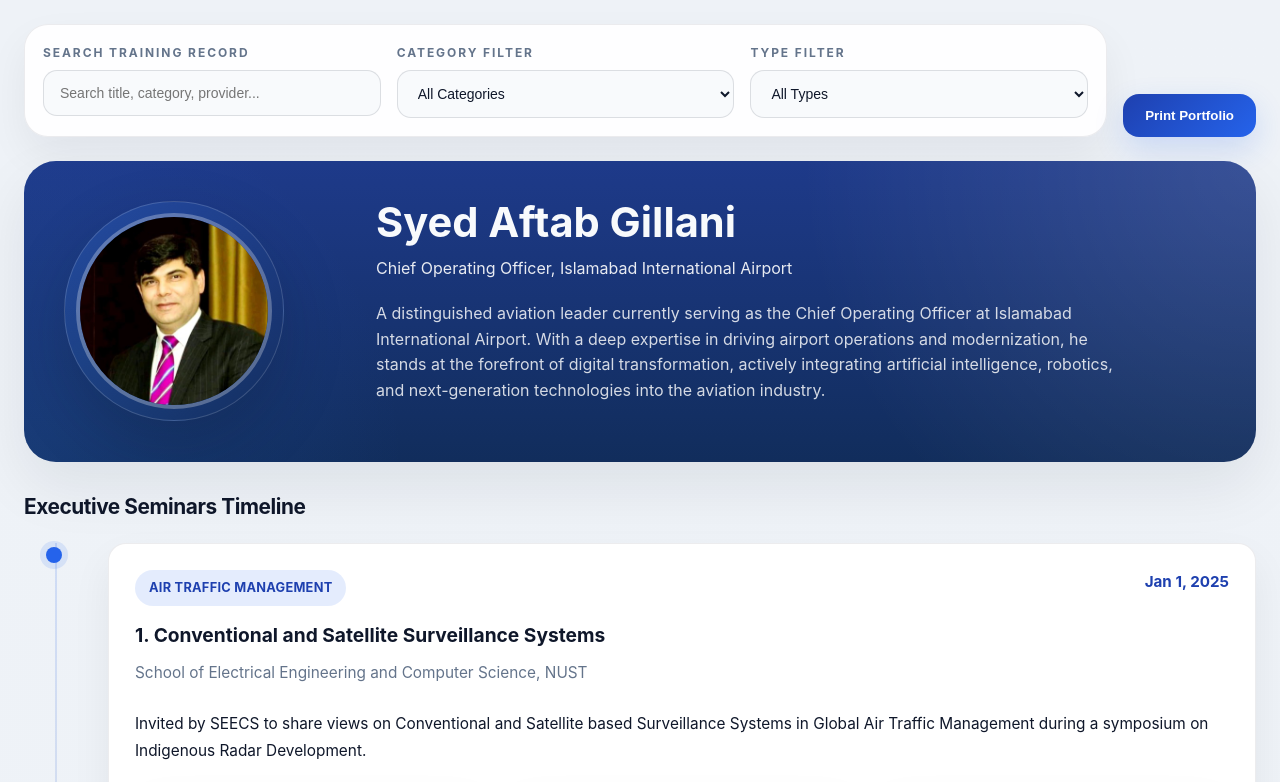
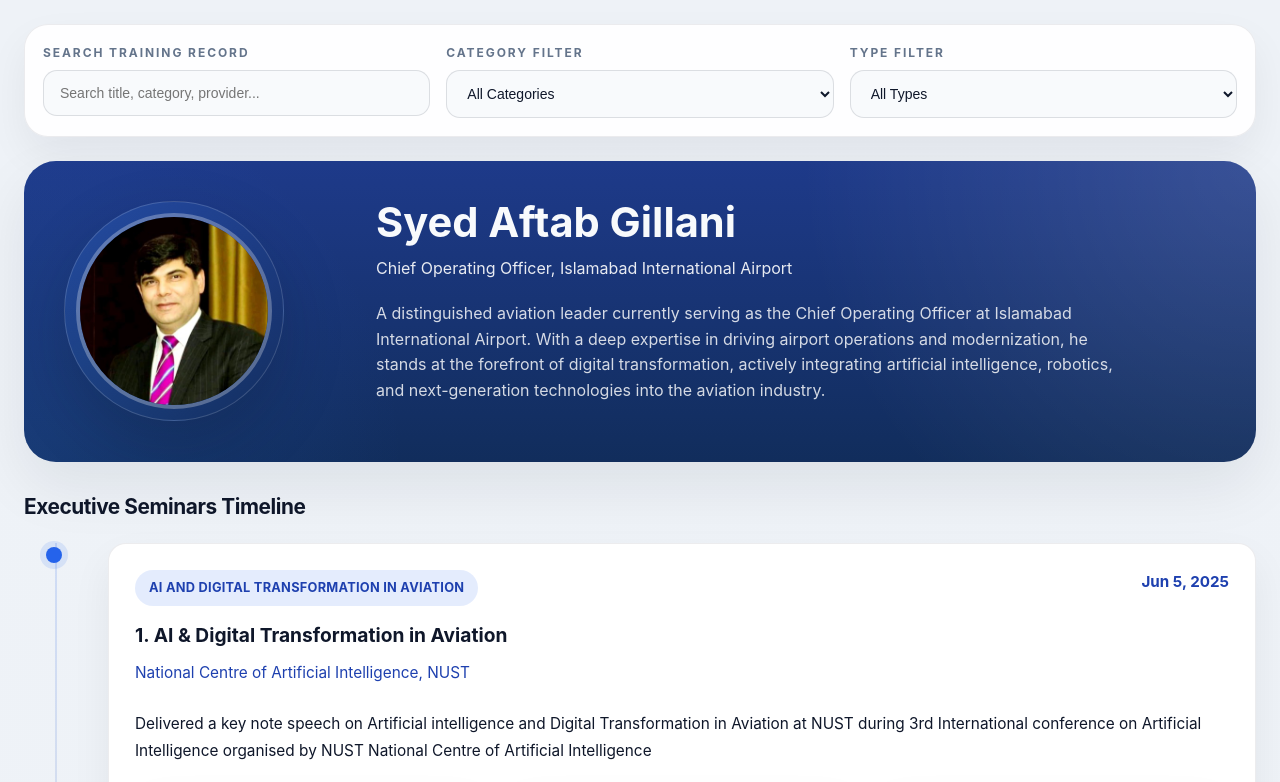
Before and after one commit to khubaibshabbir44/Portfolio, a plain HTML site: page index.html in a window 1280 px wide. Shown: the top 782 px of the page. Drawn offline with Linux system fonts and the light colour scheme.

Commit message:
Changes are made

```diff
--- a/index.html
+++ b/index.html
@@ -48,9 +48,9 @@
 
         .controls-section {
             display: grid;
-            grid-template-columns: 1fr auto;
+            grid-template-columns: 1fr;
             gap: 16px;
-            align-items: end;
+            align-items: stretch;
             margin-bottom: 24px;
         }
 
@@ -386,7 +386,7 @@
         }
 
         .provider {
-            color: var(--text-muted);
+            color: var(--indigo);
             font-size: 0.96rem;
             margin-bottom: 6px;
         }
@@ -666,9 +666,6 @@
                     </select>
                 </div>
             </div>
-            <div class="button-group">
-                <button class="btn btn-primary" id="printBtn">Print Portfolio</button>
-            </div>
         </div>
 
         <section class="hero-section">
@@ -706,7 +703,7 @@
         const trainingData = [
             {
                 title: "AI & Digital Transformation in Aviation",
-                category: "Artificial Intelligence",
+                category: "AI and Digital transformation in aviation",
                 provider: "National Centre of Artificial Intelligence, NUST",
                 date: "2025-06-05",
                 duration: "1 Day",
@@ -734,7 +731,7 @@
             },
             {
                 title: "AI, Digital Disruption and STEM Opportunity for Women",
-                category: "Artificial Intelligence",
+                category: "AI and Digital transformation in aviation",
                 provider: "Lahore College for Women University",
                 date: "2025-04-12",
                 duration: "1 Day",
@@ -787,7 +784,7 @@
             },
             {
                 title: "Climate Action and Aviation Sustainability",
-                category: "Climate Action",
+                category: "Environment Impact on Aviation",
                 provider: "UET Lahore",
                 date: "2019-05-15",
                 duration: "1 Day",
@@ -991,7 +988,7 @@
             },
             {
                 title: "Conventional and Satellite Surveillance Systems",
-                category: "Air Traffic Management",
+                category: "Communication and Navigation Services",
                 provider: "School of Electrical Engineering and Computer Science, NUST",
                 date: "2025",
                 duration: "1 Day",
@@ -1184,7 +1181,7 @@
             },
             {
                 title: "Emerging Technologies for Global Air Traffic (UET Lahore)",
-                category: "Air Traffic Management",
+                category: "Communication and Navigation Services",
                 provider: "Electrical Engineering Department, UET Lahore",
                 date: "2025",
                 duration: "1 Day",
@@ -1253,7 +1250,6 @@
         const categoryFilter = document.getElementById('categoryFilter');
         const typeFilter = document.getElementById('typeFilter');
         const recordsContainer = document.getElementById('recordsContainer');
-        const printBtn = document.getElementById('printBtn');
         const noResultsMessage = document.getElementById('noResultsMessage');
 
         let filteredData = [...trainingData];
@@ -1269,7 +1265,6 @@
             searchInput.addEventListener('input', filterAndRender);
             categoryFilter.addEventListener('change', filterAndRender);
             typeFilter.addEventListener('change', filterAndRender);
-            printBtn.addEventListener('click', () => window.print());
         }
 
         function populateCategoryOptions() {
```
